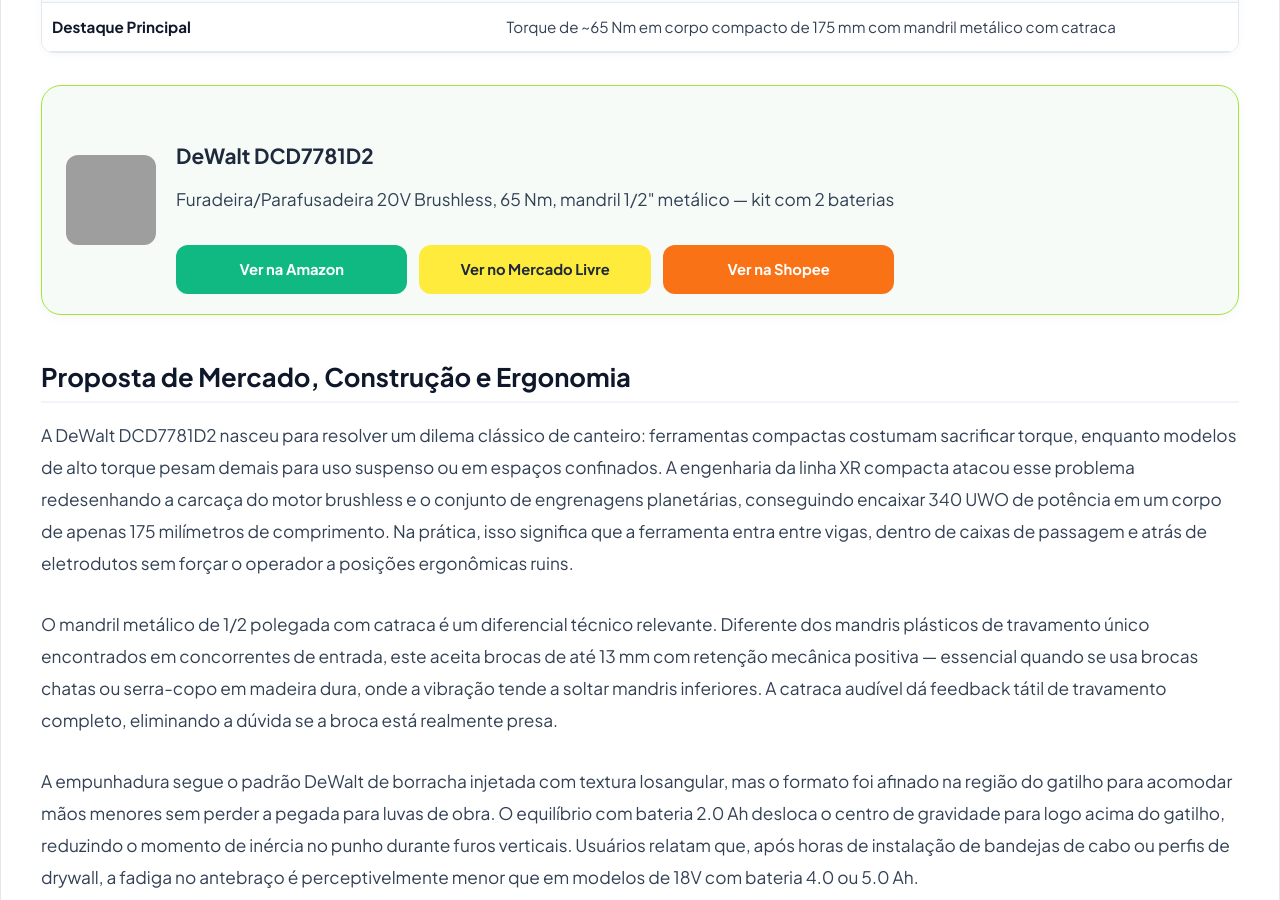
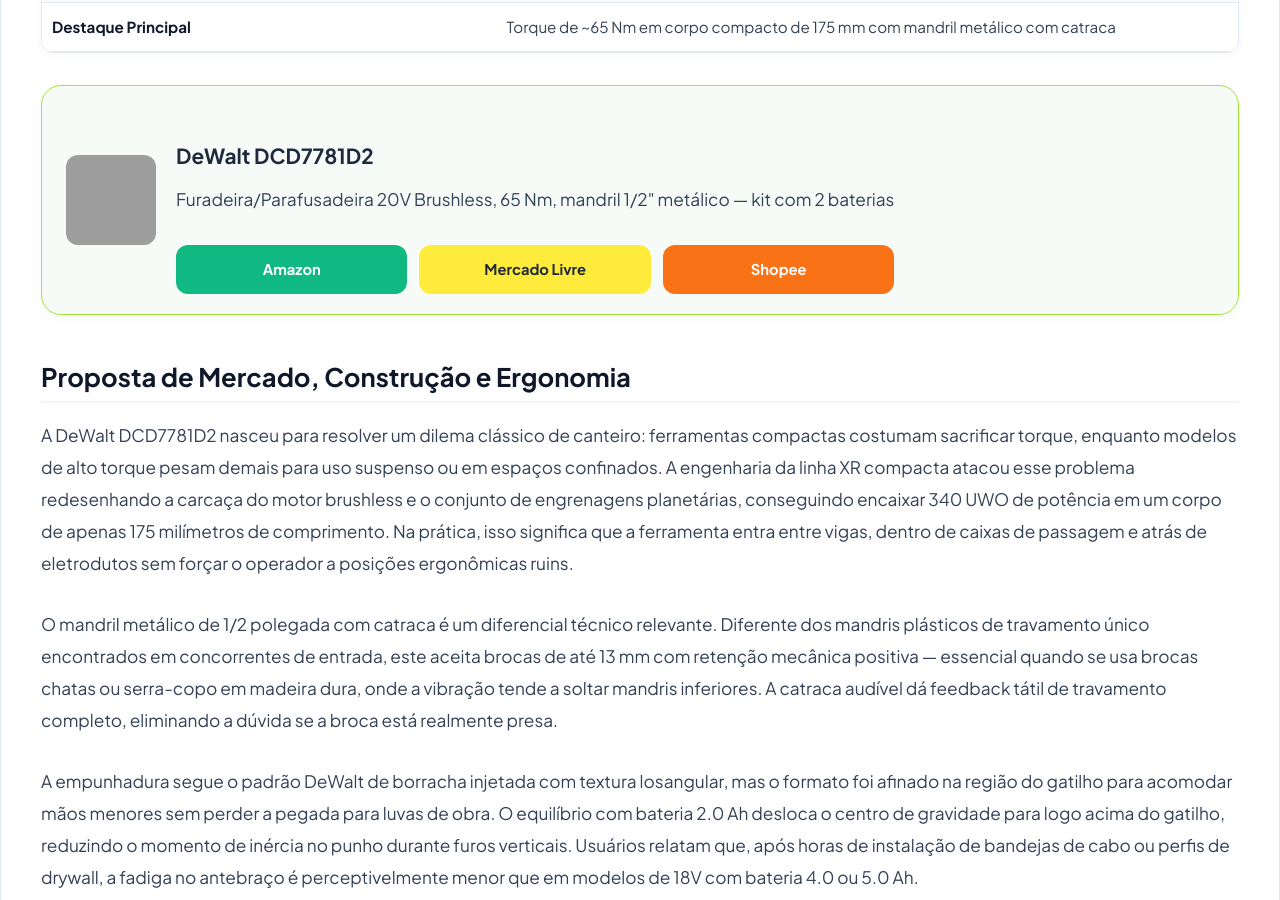
Before and after one commit to membroequipe/SiteReview, a Jekyll site: the page built from _posts/2026-10-24-review-dewalt-dcd7781d2.md, in a window 1280 px wide and 900 px high, scrolled down 3103 px. Built offline with Jekyll 4.4.1, drawn with Linux system fonts in a browser that asks for light colours; some of the changed text lies outside the part shown; grey boxes are pictures that could not be loaded.

Commit message:
Update 2026-10-24-review-dewalt-dcd7781d2.md

```diff
--- a/_posts/2026-10-24-review-dewalt-dcd7781d2.md
+++ b/_posts/2026-10-24-review-dewalt-dcd7781d2.md
@@ -93,16 +93,16 @@
 <div class="product-card-affiliate" style="margin: 30px 0;">
   <div class="product-card-body">
     <div class="product-card-img">
-      <img src="{{ '/assets/images/posts/review-dewalt-dcd7781d2.jpg' | relative_url }}" alt="DeWalt DCD7781D2">
+      <img src="{{ '/assets/images/posts/dewalt-dcd7781d2.png' | relative_url }}" alt="Furadeira DeWalt DCD7781D2">
     </div>
     <div class="product-card-info">
       <h3 class="product-card-title">DeWalt DCD7781D2</h3>
       <p class="product-card-subtitle">Furadeira/Parafusadeira 20V Brushless, 65 Nm, mandril 1/2" metálico — kit com 2 baterias</p>
-      <div class="product-card-buttons">
-        <a href="SEU_LINK_AMAZON" target="_blank" rel="nofollow sponsored" class="btn-store btn-amazon-green">Ver na Amazon</a>
-        <a href="SEU_LINK_MERCADO_LIVRE" target="_blank" rel="nofollow sponsored" class="btn-store btn-ml-yellow">Ver no Mercado Livre</a>
-        <a href="SEU_LINK_SHOPEE" target="_blank" rel="nofollow sponsored" class="btn-store btn-shopee-red">Ver na Shopee</a>
-      </div>
+     <div class="product-card-buttons">
+       <a href="SEU_LINK_AMAZON" target="_blank" rel="nofollow sponsored" class="btn-store btn-amazon-green">Amazon</a>
+       <a href="SEU_LINK_MERCADO_LIVRE" target="_blank" rel="nofollow sponsored" class="btn-store btn-ml-yellow">Mercado Livre</a>
+       <a href="SEU_LINK_SHOPEE" target="_blank" rel="nofollow sponsored" class="btn-store btn-shopee-red">Shopee</a>
+     </div>
     </div>
   </div>
 </div>
@@ -211,16 +211,16 @@
 <div class="product-card-affiliate" style="margin: 30px 0;">
   <div class="product-card-body">
     <div class="product-card-img">
-      <img src="{{ '/assets/images/posts/review-dewalt-dcd7781d2.jpg' | relative_url }}" alt="DeWalt DCD7781D2">
+      <img src="{{ '/assets/images/posts/dewalt-dcd7781d2.png' | relative_url }}" alt="Furadeira DeWalt DCD7781D2">
     </div>
     <div class="product-card-info">
       <h3 class="product-card-title">DeWalt DCD7781D2</h3>
       <p class="product-card-subtitle">Furadeira/Parafusadeira 20V Brushless, 65 Nm, mandril 1/2" metálico — kit com 2 baterias</p>
-      <div class="product-card-buttons">
-        <a href="SEU_LINK_AMAZON" target="_blank" rel="nofollow sponsored" class="btn-store btn-amazon-green">Ver na Amazon</a>
-        <a href="SEU_LINK_MERCADO_LIVRE" target="_blank" rel="nofollow sponsored" class="btn-store btn-ml-yellow">Ver no Mercado Livre</a>
-        <a href="SEU_LINK_SHOPEE" target="_blank" rel="nofollow sponsored" class="btn-store btn-shopee-red">Ver na Shopee</a>
-      </div>
+     <div class="product-card-buttons">
+       <a href="SEU_LINK_AMAZON" target="_blank" rel="nofollow sponsored" class="btn-store btn-amazon-green">Amazon</a>
+       <a href="SEU_LINK_MERCADO_LIVRE" target="_blank" rel="nofollow sponsored" class="btn-store btn-ml-yellow">Mercado Livre</a>
+       <a href="SEU_LINK_SHOPEE" target="_blank" rel="nofollow sponsored" class="btn-store btn-shopee-red">Shopee</a>
+     </div>
     </div>
   </div>
 </div>
```
Also changed, not shown: other parts of _posts/2026-10-24-review-dewalt-dcd7781d2.md (+1 -1 lines).
